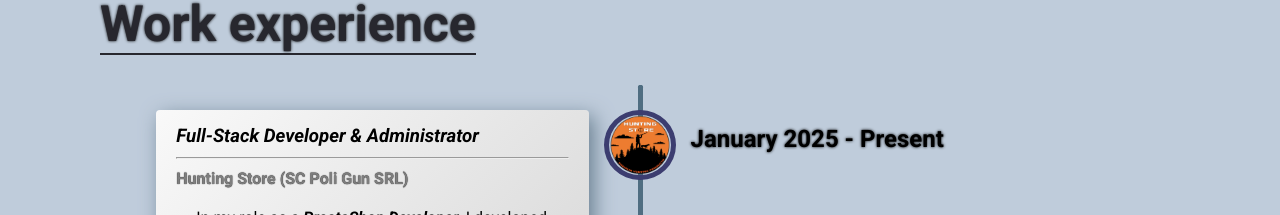
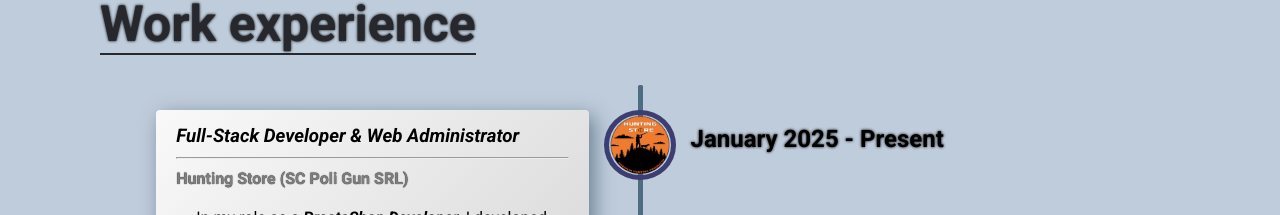
Before and after one commit to GiuranRadu/my-portofolio, a React (Vite) app: page / in a window 1280 px wide. Shown: the part 1137-1352 px from the top of the page. Built offline with nearby package versions, Linux system fonts and the light colour scheme; no server answers.

Commit message:
change title name

```diff
--- a/src/Components/WorkExperience/WorkExperience.jsx
+++ b/src/Components/WorkExperience/WorkExperience.jsx
@@ -43,7 +43,7 @@ const WorkExperience = () => {
             <div className={styles['work-card--item']}>
               <div className={styles['work-card--item--content']}>
                 <div className={styles['arrow-head']}></div>
-                <h3><em>Full-Stack Developer & Administrator</em></h3>
+                <h3><em>Full-Stack Developer & Web Administrator</em></h3>
                 <hr />
                 <h4 className={styles['employer-title']}>Hunting Store (SC Poli Gun SRL)</h4>
                 <ul className={styles['job-bullets']}>
```
